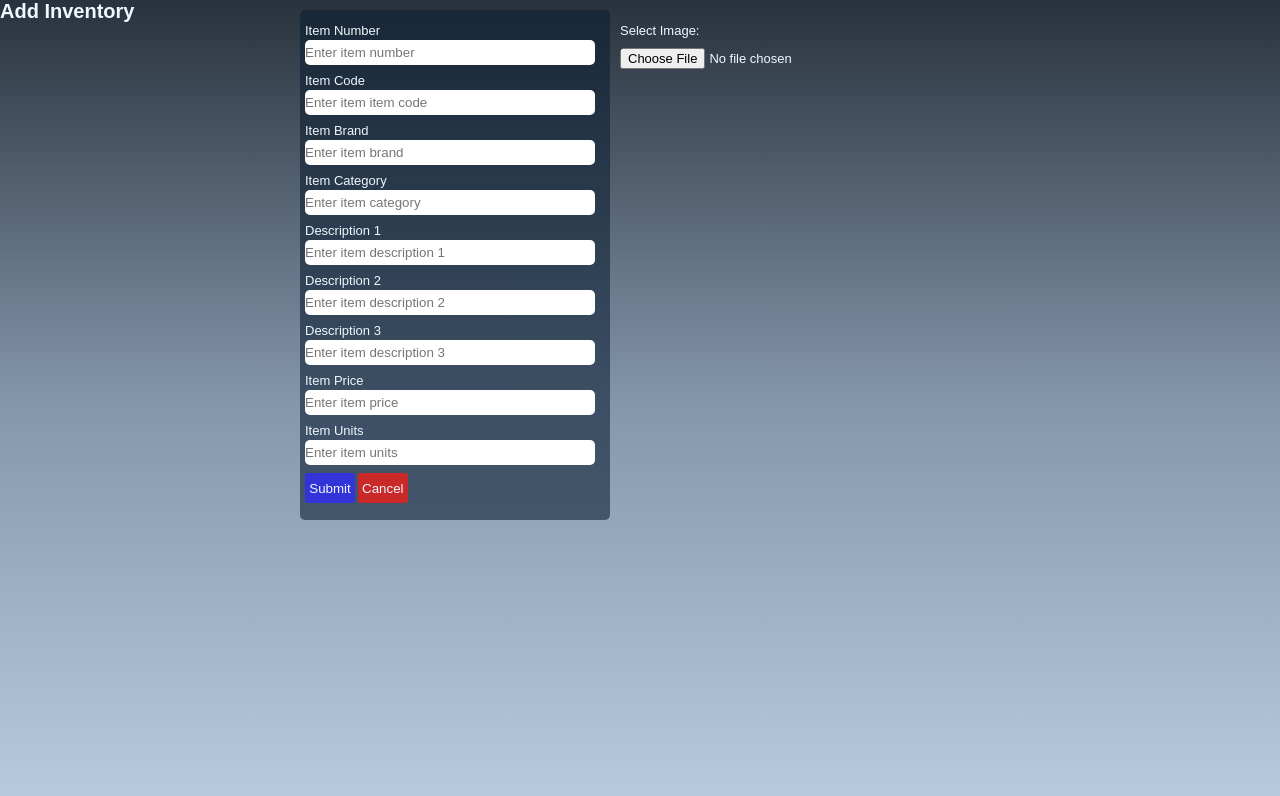
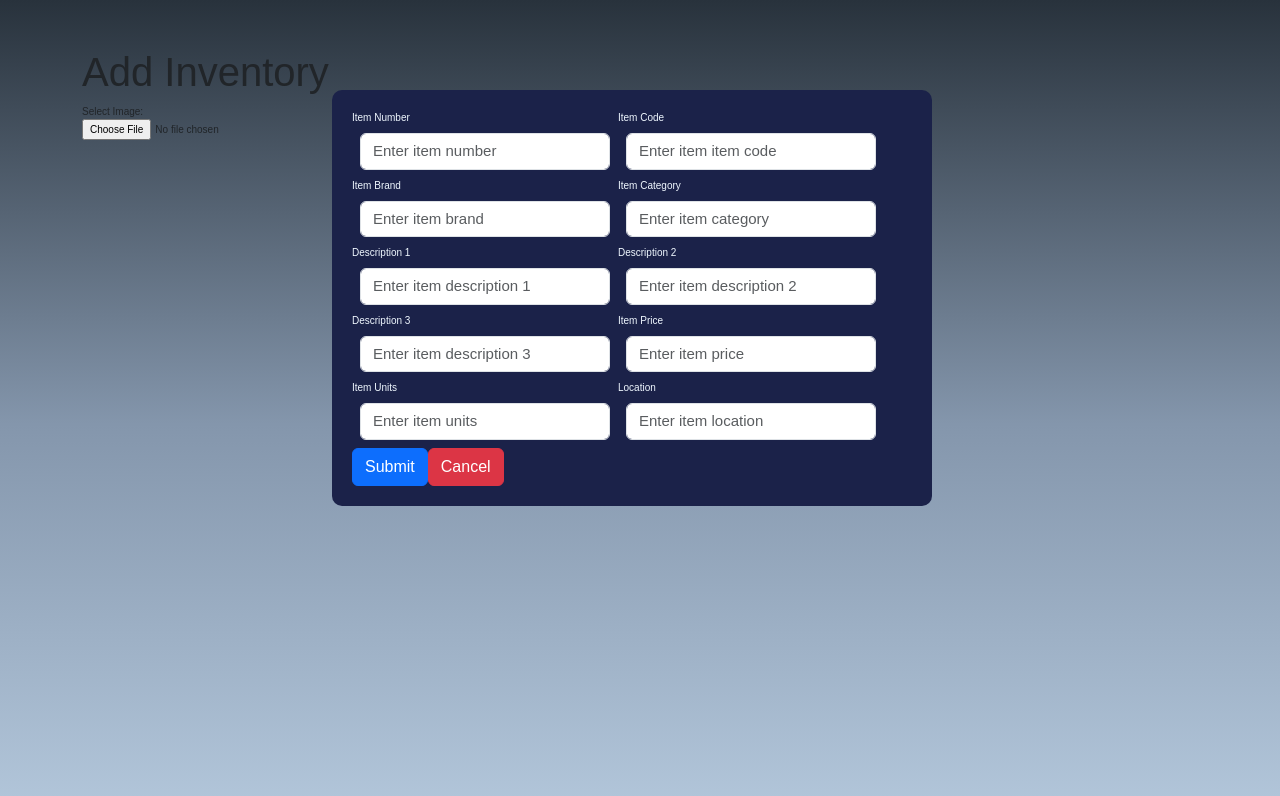
Before and after one commit to Shadowplayer118/dchSystem, a PHP site: page /Inventory_Folder/inventory_Add.php in a window 1280 px wide. Shown: the top 796 px of the page. Run offline with PHP 8.4, Linux system fonts and the light colour scheme.

Commit message:
Fixed inventory Add UI

```diff
--- a/Inventory_Folder/inventoryDesign.css
+++ b/Inventory_Folder/inventoryDesign.css
@@ -1,5 +1,120 @@
+.controls{
+
+    position: relative;
+    bottom: 520px;
+    left: 200px;
+    width: 500px;
+    z-index: 1;
+}
+
+.table-container{
+    position: relative;
+    bottom: 480px;
+    left: 155px;
+    right: 100px;
+    background-color: aliceblue;
+    border-radius: 10px;
+    height: 400px;
+
+}
+
+.table-head th{
+    background-color: rgb(43, 43, 90);
+    color: aliceblue;
+}
+
+.search-bar{
+    position: relative;
+    left: 150px;
+    top: 10px;
+}
+
+.search-bar input{
+    position: relative;
+    left: 100px;
+
+}
+
+.searchBox{
+    position: relative;
+    top: 30px;
+}
 
 
+
+.search-btn{
+    position: relative;
+    top: 67px;
+}
+
+.title{
+    position: relative;
+    top: 100px;
+}
+
+
+.formContainer{
+    background-color: red;
+}
+
+.add_form{
+    display:flex;
+    flex-wrap: wrap;
+    max-width: 600px;
+    max-height: 430px;
+    justify-content:baseline;
+    align-items: center;
+    background-color: rgb(27, 34, 73);
+    padding: 20px;
+    border-radius: 10px;
+    overflow: auto;
+    margin-left: 250px;
+    color: aliceblue;
+    position: relative;
+    bottom: 50px;
+
+
+}
+
+.form-control{
+    margin: 8px;
+    font-size: 15px;
+    width: 250px;
+
+}
+
+.addButtons{
+    margin-right: 385px;
+    margin-top: 10px;
+}
+
+.addButtons button{
+    width: 70px;
+    height: 30px;
+}
+
+
+
+
+
+
+
+/* .add_form label{
+    margin: 8px;
+    font-size: 15px;
+}
+
+.add_form input{
+    width: 300px;
+    height: 20px;
+    margin: 8px;
+} */
+
+/* .search-bar button{
+    background-color: blue;
+} */
+
+/*
 .table-container{
     position: relative;
     left: 70px;
@@ -42,9 +157,9 @@
     position: relative;
     left: 250px;
     bottom: 440px;
-}
+} */
 
-
+/*
 .addBtn{
     background-color:aliceblue;
     color: rgb(34, 45, 57) ;
@@ -108,6 +223,11 @@ h3{
     width:230px;
     border-radius: 20px 20px 0px 0px;
     padding-left: 15px;
+} */
+
+/*
+.container{
+    width: 1000px;
 }
 
 .form-group input {
@@ -120,7 +240,7 @@ border: 0px;
 
 .fill-form{
 
-    width: 310px;
+    width: 1000px;
 
     position: relative;
     left: 300px;
@@ -148,15 +268,7 @@ border: 0px;
 
 }
 
-/* div .add_form{
-    background-color: red;
-    width: 500px;
-    text-align: center;
-} */
 
-/* .form-group label{
-    font-size: large;
-} */
 
 .update_form{
     background-color: rgba(12, 31, 52, 0.592);
@@ -173,8 +285,8 @@ border: 0px;
 }
 
 .add_form{
-    width: 310px;
-
+    width: 600px;
+    justify-content: baseline;
     position: relative;
     left: 300px;
     bottom: 209px;
@@ -182,18 +294,15 @@ border: 0px;
     padding: 5px;
     border-radius: 5px;
     height: 500px;
-    width: 300px;
     -ms-flex-align: start;
     position: absolute;
      top: 10px;
+     z-index: -1;
 
 }
 
 .add_form label{
-    font-size: 13px;
-    color: aliceblue;
-    position: relative;
-    top: 8px;
+
 }
 
 .image_box{
@@ -239,3 +348,9 @@ color: aliceblue;
     h1{
         color: aliceblue;
     }
+
+
+
+    .addButtons{
+        background-color:red;
+    } */
--- a/Inventory_Folder/inventory_Add.php
+++ b/Inventory_Folder/inventory_Add.php
@@ -19,11 +19,12 @@ if(isset($_POST['submit'])){
     $itemDesc_3 = $_POST['itemDesc_3'];
     $price = $_POST['price'];
     $units = $_POST['units'];
+    $location = $_POST['location'];
     $totalstockValue = floatval($price) * intval($units);
 
     // Insert data into the database
-    $sql = "INSERT INTO inventory2 (requested,ordered,itemNumber, itemCode, brand, category, itemDesc_1, itemDesc_2, itemDesc_3, price, units, totalstockValue, image)
-            VALUES ('None','None','$itemNumber', '$itemCode', '$brand', '$category', '$itemDesc_1', '$itemDesc_2', '$itemDesc_3', '$price', '$units', '$totalstockValue', '$image_name')";
+    $sql = "INSERT INTO inventory2 (location,requested,ordered,itemNumber, itemCode, brand, category, itemDesc_1, itemDesc_2, itemDesc_3, price, units, totalstockValue, image)
+            VALUES ($location,'None','None','$itemNumber', '$itemCode', '$brand', '$category', '$itemDesc_1', '$itemDesc_2', '$itemDesc_3', '$price', '$units', '$totalstockValue', '$image_name')";
 
     $result = mysqli_query($con, $sql);
     if($result){
@@ -41,30 +42,32 @@ if(isset($_POST['submit'])){
 <head>
 <meta charset="UTF-8">
 <meta name="viewport" content="width=device-width, initial-scale=1.0">
-    <!-- <link href="https://cdn.jsdelivr.net/npm/bootstrap@5.3.3/dist/css/bootstrap.min.css" rel="stylesheet"
-    integrity="sha384-QWTKZyjpPEjISv5WaRU9OFeRpok6YctnYmDr5pNlyT2bRjXh0JMhjY6hW+ALEwIH" crossorigin="anonymous" /> -->
+<link href="https://cdn.jsdelivr.net/npm/bootstrap@5.3.3/dist/css/bootstrap.min.css" rel="stylesheet"
+integrity="sha384-QWTKZyjpPEjISv5WaRU9OFeRpok6YctnYmDr5pNlyT2bRjXh0JMhjY6hW+ALEwIH" crossorigin="anonymous" />
 <link rel="stylesheet" type="text/css" href="inventoryDesign.css">
 <link rel="stylesheet" type="text/css" href="../uniStyle.css">
-    <!-- <script src="https://cdn.jsdelivr.net/npm/bootstrap@5.3.3/dist/js/bootstrap.bundle.min.js"
+<script src="https://cdn.jsdelivr.net/npm/bootstrap@5.3.3/dist/js/bootstrap.bundle.min.js"
 integrity="sha384-YvpcrYf0tY3lHB60NNkmXc5s9fDVZLESaAA55NDzOxhy9GkcIdslK1eN7N6jIeHz"
-    crossorigin="anonymous"></script> -->
+crossorigin="anonymous"></script>
+
 
 <title>Add Inventory</title>
 </head>
+
+
 <body>
+
 <form method="post" enctype="multipart/form-data">
+
 <div class="container my-5">
     <h1>Add Inventory</h1>
-
-
     <div class="form-group">
-
-            <div class="image_box">
         <label for="image">Select Image:</label>
         <img id="preview" src="#" alt="Image Preview" style="display: none; max-width: 200px; max-height: 200px;">
     <br>
         <input type="file" id="image" name="image" onchange="previewImage(event)">
     <br>
+
         <script>
             function previewImage(event) {
             var input = event.target;
@@ -79,48 +82,51 @@ if(isset($_POST['submit'])){
             }
         </script>
 
-            </div>
-
 
     <div class="add_form">
-                <label>Item Number</label>
-                <input type="text" class="form-control" placeholder="Enter item number" name="itemNumber" autocomplete="off">
 
     <div class="form-group">
-
+    <label>Item Number</label>
+    <input type="number" class="form-control" placeholder="Enter item number" name="itemNumber" autocomplete="off">
+    </div>
+    <div class="form-group">
     <label>Item Code</label>
     <input type="text" class="form-control" placeholder="Enter item item code" name="itemCode" autocomplete="off">
-
+    </div>
     <div class="form-group">
     <label>Item Brand</label>
     <input type="text" class="form-control" placeholder="Enter item brand" name="brand" autocomplete="off">
-
+    </div>
     <div class="form-group">
     <label>Item Category</label>
     <input type="text" class="form-control" placeholder="Enter item category" name="category" autocomplete="off">
-
+    </div>
     <div class="form-group">
     <label>Description 1</label>
     <input type="text" class="form-control" placeholder="Enter item description 1" name="itemDesc_1" autocomplete="off">
-
+    </div>
     <div class="form-group">
     <label>Description 2</label>
     <input type="text" class="form-control" placeholder="Enter item description 2" name="itemDesc_2" autocomplete="off">
-
+    </div>
     <div class="form-group">
     <label>Description 3</label>
     <input type="text" class="form-control" placeholder="Enter item description 3" name="itemDesc_3" autocomplete="off">
-
+    </div>
     <div class="form-group">
     <label>Item Price</label>
-                                            <input type="text" class="form-control" placeholder="Enter item price" name="price" autocomplete="off">
-
+    <input type="number" class="form-control" placeholder="Enter item price" name="price" autocomplete="off">
+    </div>
     <div class="form-group">
     <label>Item Units</label>
-                                                <input type="text" class="form-control" placeholder="Enter item units" name="units" autocomplete="off">
-
+    <input type="number" class="form-control" placeholder="Enter item units" name="units" autocomplete="off">
+    </div>
+    <div class="form-group">
+    <label>Location</label>
+    <input type="text" class="form-control" placeholder="Enter item location" name="location" autocomplete="off">
+    </div>
     <br>
-                                                <button name="submit" class="btn btn-primary submit">Submit</button> <button name="cancel" class="btn btn-danger cancel" onclick="closeTab()">Cancel</button>
+    <button name="submit" class="btn btn-primary">Submit</button> <button name="cancel" class="btn btn-danger" onclick="closeTab()">Cancel</button>
 
 </div>
 
@@ -129,6 +135,7 @@ if(isset($_POST['submit'])){
     window.close();
     }
     </script>
+
 </form>
 </div>
 </body>
--- a/inventoryDb_connect.php
+++ b/inventoryDb_connect.php
@@ -9,6 +9,4 @@ if(!$con){
 
 }
 
-
-
 ?>
--- a/login.php
+++ b/login.php
@@ -18,7 +18,6 @@ if ($_SERVER["REQUEST_METHOD"] == "POST") {
         $_SESSION['loggedin'] = true;
         $_SESSION['username'] = $username;
         $_SESSION['userType'] = $userType; // Store the userType in the session
-
         if($userType =='Admin'){
             header('Location: HomePage.php');
             exit();
--- /dev/null
+++ b/package.json
@@ -0,0 +1,5 @@
+{
+  "devDependencies": {
+    "prettier": "3.3.3"
+  }
+}
```
Also changed, not shown: Inventory_Folder/inventoryTable.php (+35 -7 lines), Inventory_Folder/inventory_Delete.php (+28 -13 lines), Inventory_Folder/inventory_Update.php (+11 -1 lines), index.php (+4 -90 lines), uniStyle.css (+58 -25 lines), package-lock.json (added), 1 other file. Lines whose indentation alone changed are shown as unchanged.
